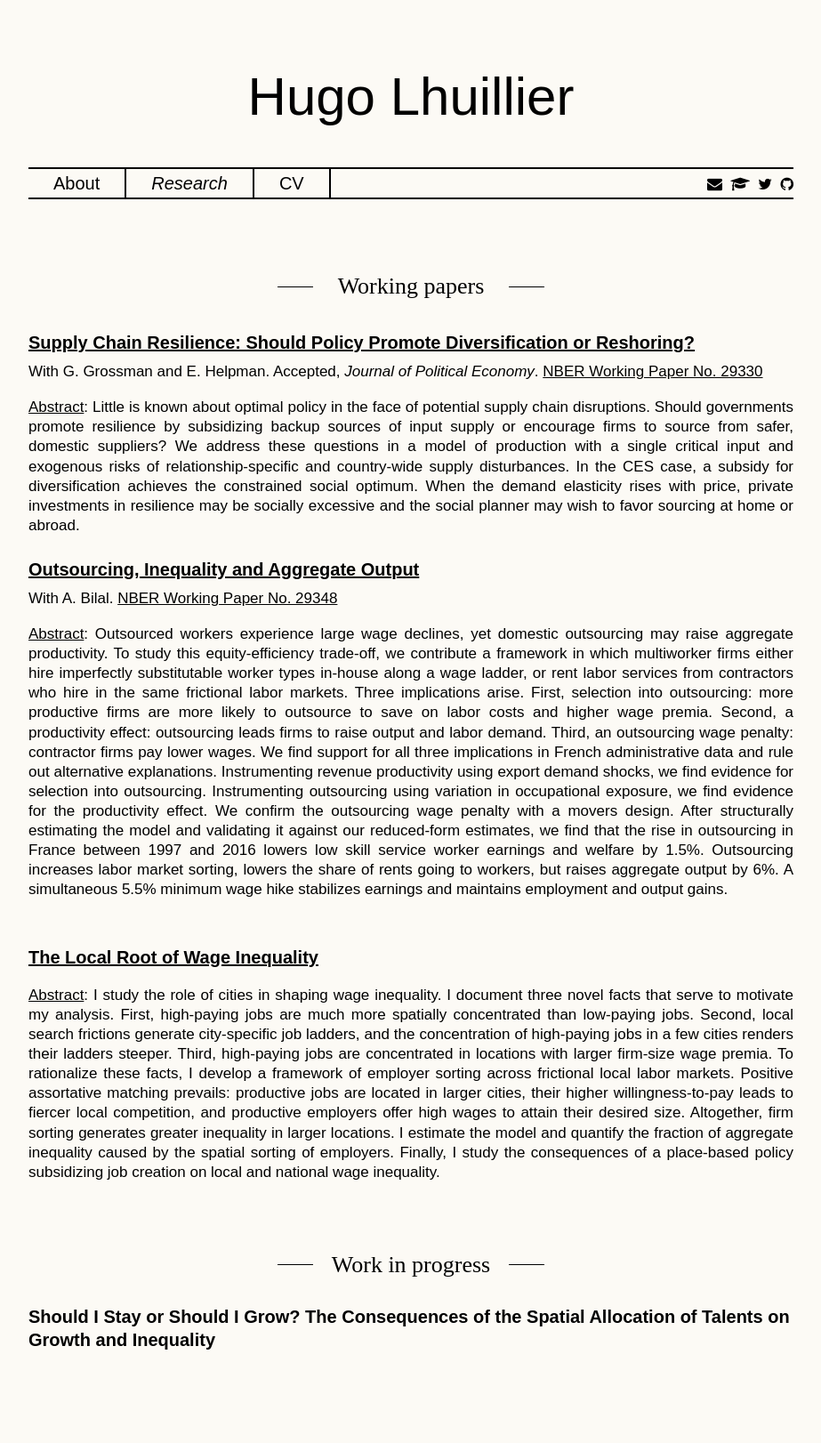
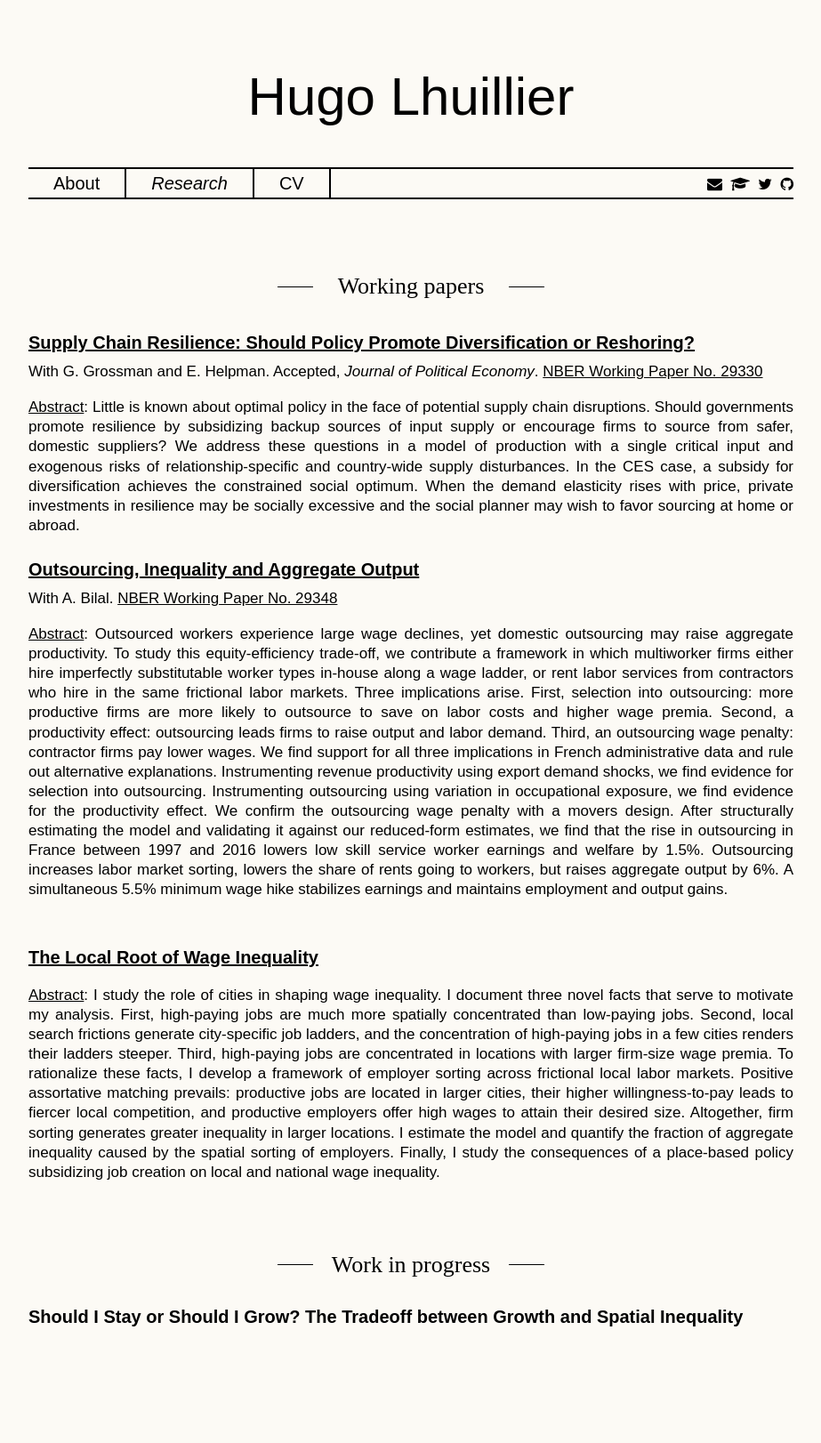
Before and after one commit to HugoLhuillier/hugolhuillier.github.io, a Jekyll site: the page built from research.html, in a window 1280 px wide. Shown: the whole page at 89% size, without its empty margins (178-1101 px from the left). Built offline with Jekyll 4.4.1, drawn with Linux system fonts in a browser that asks for light colours; nearby versions of some CDN libraries; comment, search, counter and statistics services are not loaded; after the commit the page ends 1596 px from its top, so only the background shows below that.

Commit message:
:recycle: modify JMP title

```diff
--- a/research.html
+++ b/research.html
@@ -33,5 +33,5 @@ output and labor demand. Third, an outsourcing wage penalty: contractor firms pa
 
 <h2 class="hr-lines"> Work in progress </h2>
 
-<h4>Should I Stay or Should I Grow? The Consequences of the Spatial Allocation of Talents on Growth and Inequality</h4></p>
+<h4>Should I Stay or Should I Grow? The Tradeoff between Growth and Spatial Inequality</h4></p>
 <!-- Individual Learning, Cities and Aggregate Growth -->
```
